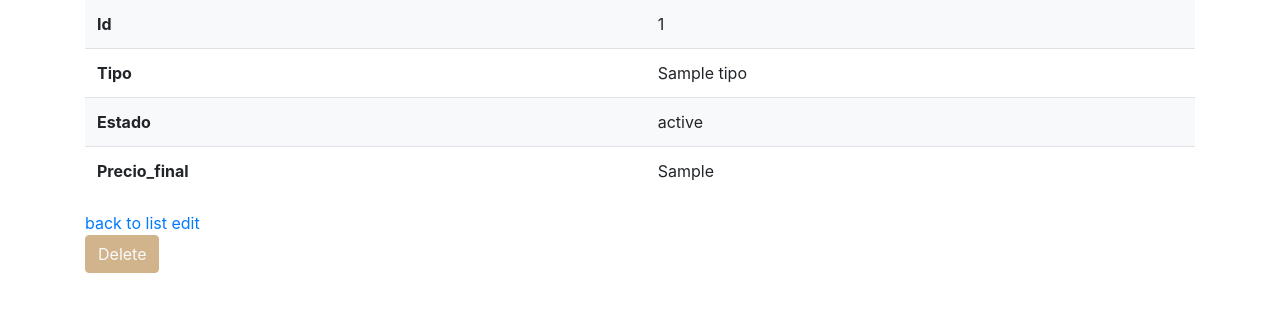
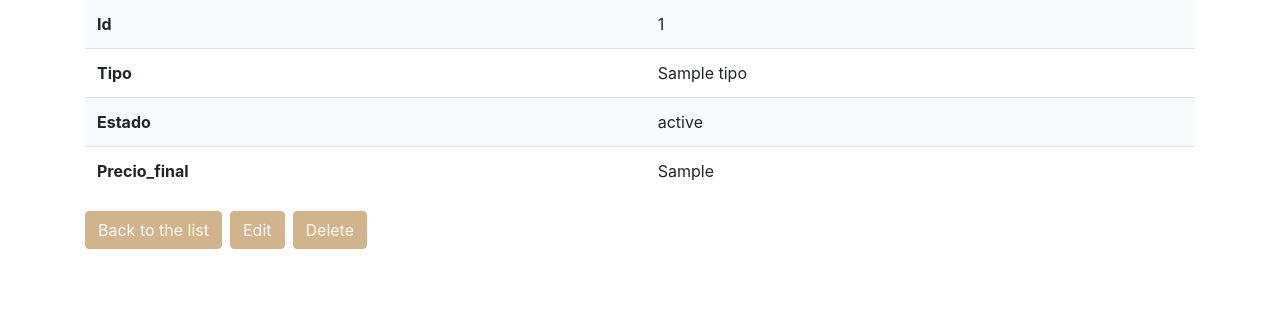
Before and after one commit to marcduranxanco/budget-maker, a Symfony app: template templates/presupuesto/show.html.twig in a window 1280 px wide. Shown: the part 138-450 px from the top of the page. Run offline with Twig, Linux system fonts and the light colour scheme; the template is opened without the code that fills it: most values are stand-ins (such as "Sample title", 1, 10 or a date in 2020); style sheets or scripts are compiled from the project's sources; some libraries are stand-ins or nearby versions.

Commit message:
Presupuesto - Evita editar presupuestos si están aprobados

```diff
--- a/assets/styles/app.css
+++ b/assets/styles/app.css
@@ -111,3 +111,10 @@ td {
     z-index: 1050;
     min-width: 300px;
 }
+
+.disabled-link {
+    pointer-events: none;
+    opacity: 0.5;
+    background-color: lightgrey;
+    border-color: lightgrey
+}
--- a/templates/presupuesto/index.html.twig
+++ b/templates/presupuesto/index.html.twig
@@ -30,7 +30,7 @@
                 <td>{{ presupuesto.correoContacto }}</td>
                 <td>
                     <a href="{{ path('app_presupuesto_show', {'id': presupuesto.id}) }}" class="btn btn-secondary mr-2">{{ "Show" | trans }}</a>
-                    <a href="{{ path('app_presupuesto_edit', {'id': presupuesto.id}) }}" class="btn btn-secondary mr-2">{{ "Edit" | trans }}</a>
+                    <a href="{{ path('app_presupuesto_edit', {'id': presupuesto.id}) }}" class="btn btn-secondary mr-2 {{ presupuesto.estado == 'aprobado' ? 'disabled-link' : '' }}">{{ "Edit" | trans }}</a>
                 </td>
             </tr>
         {% else %}
--- a/templates/presupuesto/show.html.twig
+++ b/templates/presupuesto/show.html.twig
@@ -24,9 +24,12 @@
         </tbody>
     </table>
 
-    <a href="{{ path('app_presupuesto_index') }}">back to list</a>
+    <div class="d-flex flex-row align-items-center mb-3">
+        <a href="{{ path('app_presupuesto_index') }}" class="btn btn-secondary mr-2">{{ 'Back to the list' | trans }}</a>
+        {% if presupuesto.estado != 'aprobado' %}
+            <a href="{{ path('app_presupuesto_edit', {'id': presupuesto.id}) }}" class="btn btn-primary mr-2">{{ 'Edit' | trans }}</a>
+        {% endif %}
 
-    <a href="{{ path('app_presupuesto_edit', {'id': presupuesto.id}) }}">edit</a>
-
-    {{ include('presupuesto/_delete_form.html.twig') }}
+        {{ include('presupuesto/_delete_form.html.twig') }}
+    </div>
 {% endblock %}
```
